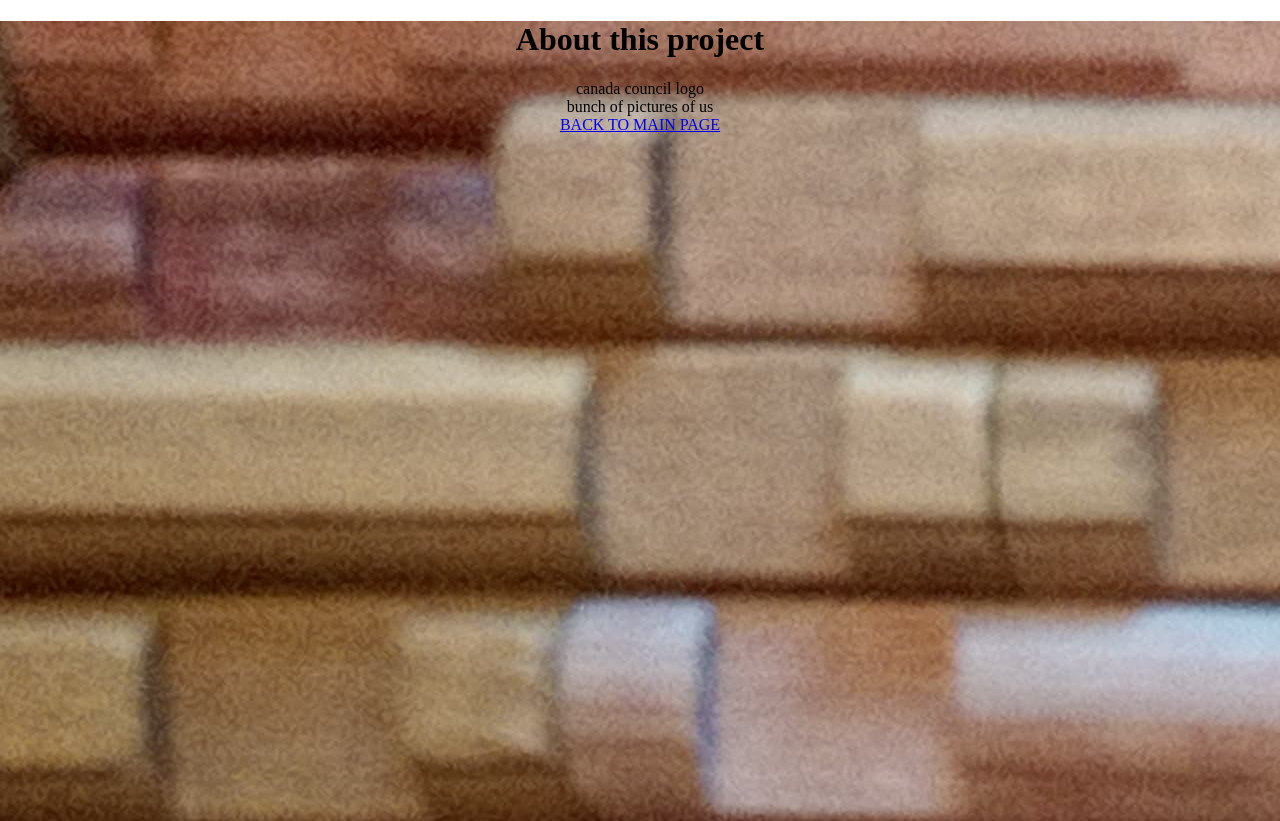
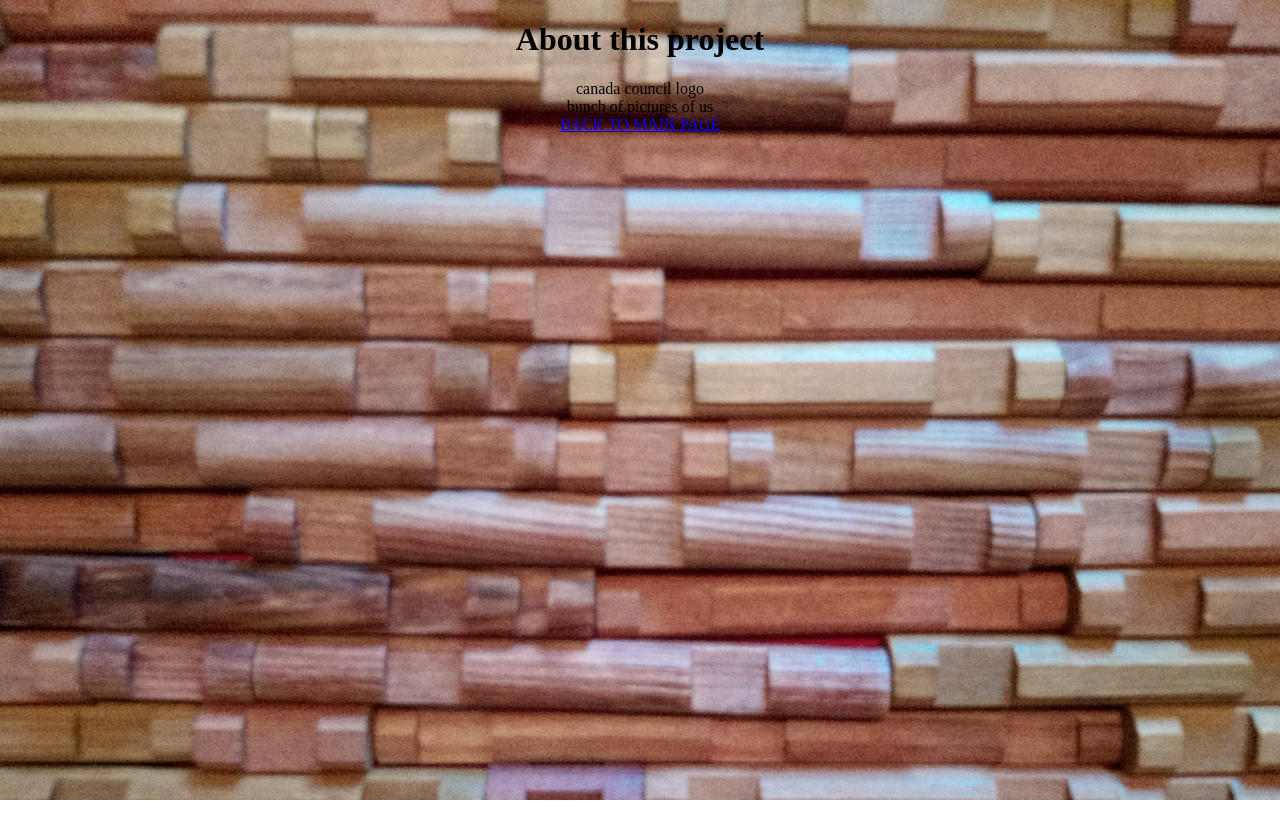
Before and after one commit to jamiecwebber/homecomings, a React (Create React App) app: page /about in a window 1280 px wide. After the commit the page ends 800 px from the top, so only its background shows below. Built offline with nearby package versions, Linux system fonts and the light colour scheme.

Commit message:
working on popups for main page

```diff
--- a/src/App.css
+++ b/src/App.css
@@ -1,9 +1,15 @@
 .App {
   text-align: center;
+  margin: 0;
+  padding: 0;
+  height: 100%;
+  overflow: auto;
 }
 
-
-body, html {
+body, html, #root {
   margin: 0;
   padding: 0;
+  height: 100%;
+  background-size: cover;
+  overflow: auto;
 }
--- a/src/App.js
+++ b/src/App.js
@@ -1,6 +1,6 @@
 import React, { useState } from 'react';
 import './App.css';
-// import { VideoContextProvider } from './contexts/VideoContext.js';
+import { VideoContextProvider } from './contexts/VideoContext.js';
 import {
   BrowserRouter as Router,
   Switch,
@@ -19,7 +19,7 @@ function App() {
 
   return (
     <div className="App">
-      {/* <VideoContextProvider> */}
+      <VideoContextProvider>
         <Router>
           <Switch>
             <Route path="/main">
@@ -39,7 +39,7 @@ function App() {
             </Route>
           </Switch>
         </Router>
-      {/* </VideoContextProvider> */}
+      </VideoContextProvider>
     </div>
   );
 }
--- a/src/components/atoms/Background.js
+++ b/src/components/atoms/Background.js
@@ -2,11 +2,13 @@ import React from 'react';
 import styled from 'styled-components';
 
 const Background = styled.div`
-    margin: 0px;
     padding: 0px;
     background-image: url(${props => props.img});
-    min-height: 100vh;
-    width: 100%;
+    background-size: cover;
+    top: 0px;
+    left: 0px;
+    height: 100%;
+    overflow: auto;
 `
 
 export default Background
--- a/src/components/molecules/Popup.js
+++ b/src/components/molecules/Popup.js
@@ -3,22 +3,24 @@ import ReactDOM from 'react-dom';
 
 const Popup = ({ width, height, left, top, page, children }) => {
     const popupRef = useRef();
-    const popupContainer = useRef();
+    // const popupContainer = useRef();
 
     useEffect(() => {
 
-        popupContainer.current = document.createElement('div');
-        console.log(popupContainer.current);
-        console.log(children);
+        // popupContainer.current = document.createElement('div');
+        // console.log(popupContainer.current);
+        // console.log(children);
 
-        ReactDOM.createPortal(children, popupContainer.current);
+        // ReactDOM.createPortal(children, popupContainer.current);
 
         let params = `scrollbars=no,resizable=no,status=no,location=no,toolbar=no,menubar=no,
         width=${width},height=${height},left=${left},top=${top}`;
 
         popupRef.current = window.open(page,page, params);
-        popupRef.current.focus();
-        popupRef.current.document.body.appendChild(popupContainer.current);
+        if (popupRef.current) {
+            popupRef.current.focus()
+        };
+        // popupRef.current.document.body.appendChild(popupContainer.current);
         // return (
         //     // popupRef.current ? popupRef.current.close() : null
         // )
--- /dev/null
+++ b/src/components/molecules/PopupImage.js
@@ -0,0 +1,25 @@
+import React, { useLayoutEffect, useRef } from 'react';
+import { createPortal } from 'react-dom';
+
+const PopupImage = ({ width, height, left, top, pageName, children }) => {
+    const popupRef = useRef();
+    const popupContainerRef = useRef(document.createElement('div'));
+
+    useLayoutEffect(() => {
+        let params = `scrollbars=no,resizable=no,status=no,location=no,toolbar=no,menubar=no,
+        width=${width},height=${height},left=${left},top=${top}`;
+
+        popupRef.current = window.open(pageName,pageName, params);
+        if (popupRef.current) {
+            popupRef.current.document.body.appendChild(popupContainerRef.current);
+            popupRef.current.focus()
+        };
+    }, [width, height, top, left, pageName, children]);
+
+    return (
+        createPortal(children , popupContainerRef.current)
+    );
+
+}
+
+export default PopupImage;
--- a/src/components/pages/MainPage.js
+++ b/src/components/pages/MainPage.js
@@ -6,7 +6,10 @@ import Background from '../atoms/Background'
 import homecomingsBackground from '../../media/homecomings4colours.jpg'
 
 import Popup from '../molecules/Popup'
+import PopupImage from '../molecules/PopupImage'
 import blueWavesBackground from '../../media/bluewaves.gif'
+
+import PerformerHub from './PerformerHub.js'
 
 
 const Title = styled.h1`
@@ -19,15 +22,13 @@ function MainPage () {
     return (
         <Background img={homecomingsBackground} >
             <Title>MAIN PAGE</Title>
-            {/* <NewWindow name='blah1' features={{'width':200,'height':200}} >
-                <h1>HOMECOMINGS</h1>
-            </NewWindow>
-            <NewWindow name='blah2' features={{'width':230,'height':230}} >
-                <h1>HOMECOMINGS</h1>
-            </NewWindow> */}
-            <Popup width={300} height={200} left={600} top={150} page={'about'}></Popup>
+            {/* <Popup width={300} height={200} left={600} top={150} page={'about'}></Popup>
             <Popup width={350} height={250} left={50} top={250} page={'welcome'}></Popup>
-            <Popup width={750} height={600} left={150} top={400} page={'blah'}></Popup>
+            <Popup width={750} height={600} left={150} top={400} page={'blah'}></Popup> */}
+            <PopupImage width={800} height={600} left={-15} top={600} page={'arie'}>
+                <PerformerHub></PerformerHub>
+                {/* <Background img={blueWavesBackground}>Arie Picture!</Background> */}
+            </PopupImage>
 
             <Link to='/about'>ABOUT</Link><br/>
             <Link to='/'>back to welcome page</Link>
--- a/src/components/pages/WelcomePage.js
+++ b/src/components/pages/WelcomePage.js
@@ -27,11 +27,10 @@ const StyledTextBox = styled.div`
 const StyledDiv = styled.div`
     z-index: 2;
     background-color: #C4C4C4;
-    margin: 150px 20% 150px ;
+    margin: 15% 20% ;
     padding: 15px;
     width: 60%;
-    top: 0px;
-    position: absolute;
+    top: 150px;
 
 `
 
@@ -46,8 +45,10 @@ const WelcomePage = ({permissionGranted, setPermissionGranted}) => {
     }
 
     return (
+
+        <Background img={stopBackground}>
             <div>
-        <Background img={stopBackground}></ Background>
+            </div>
             <StyledDiv>
                 <StyledHeader>Welcome to Homecomings</StyledHeader>
                 <StyledHeader>An art thing by harp+</StyledHeader>
@@ -61,8 +62,9 @@ const WelcomePage = ({permissionGranted, setPermissionGranted}) => {
                 <StyledTextBox>Hey at least you can't claim we weren't above-board with this
                 </StyledTextBox>
                 {permissionGranted ? <button><Link to="/main">All set? Let's go!</Link></button> : <button onClick={requestPermission}>Yea that's cool</button> }
+
             </StyledDiv>
-        </div>
+        </ Background>
 
     )
 }
```
Also changed, not shown: src/media/arieviola.png (added), src/media/blueswirl.jpg (added). Lines whose indentation alone changed are shown as unchanged.
